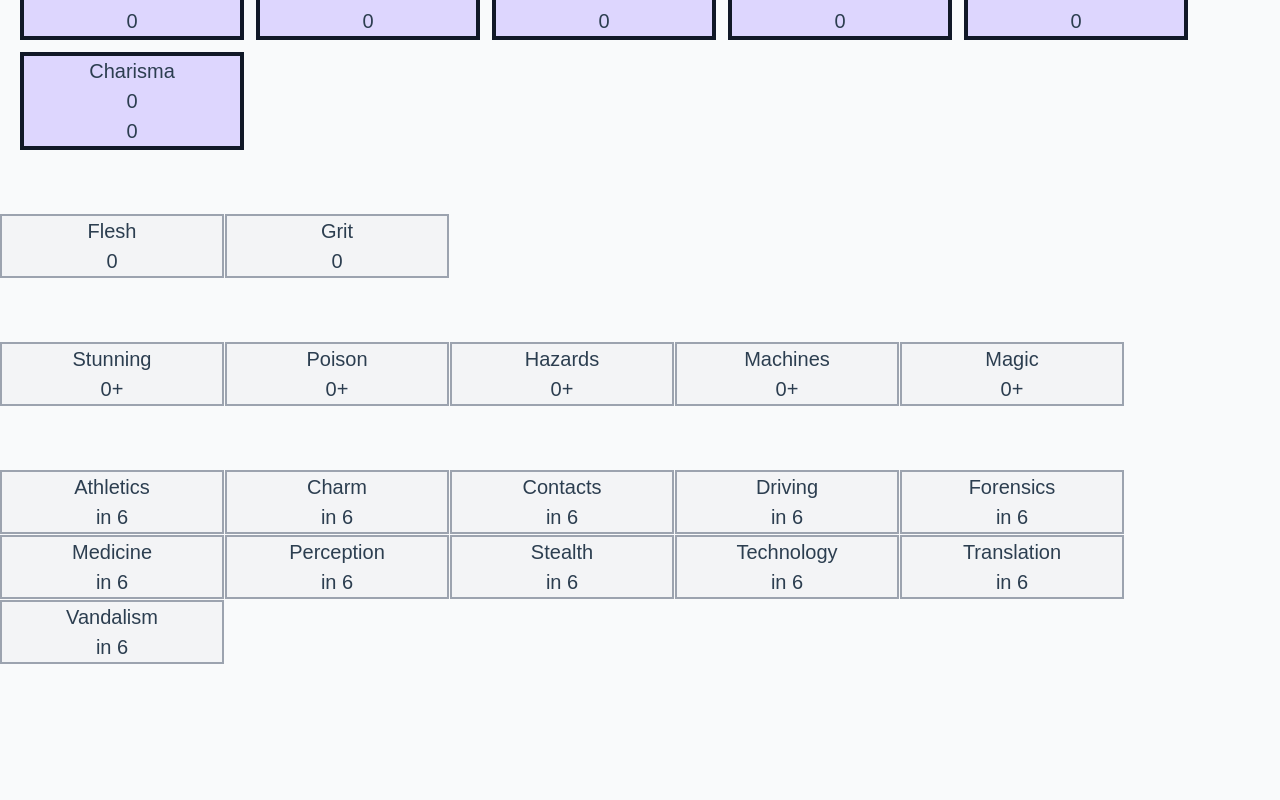
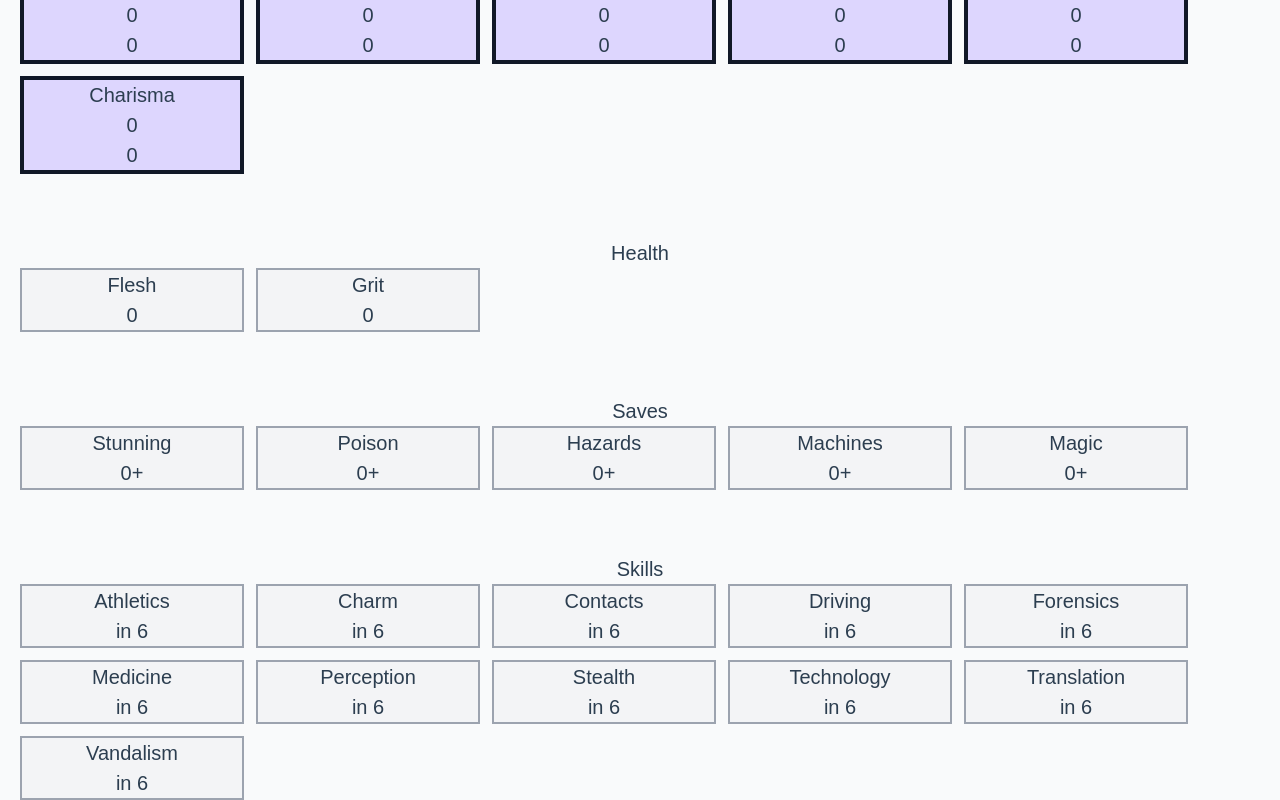
Before and after one commit to alpersad/EEcharacterGen, a Vue app: page / in a window 1280 px wide. Shown: the part 340-1140 px from the top of the page. Before the commit the page ends 1004 px from the top, so only its background shows below. Built offline with nearby package versions, Linux system fonts and the light colour scheme.

Commit message:
updated css: layout

```diff
--- a/src/components/Health.vue
+++ b/src/components/Health.vue
@@ -1,7 +1,12 @@
 <template>
-  <div class="flex flex-wrap gap-px justify-center sm:justify-start">
-    <Flesh :flesh="health.flesh" />
-    <Grit :grit="health.grit" />
+  <div class="w-screen">
+    Health
+    <div
+      class="flex flex-wrap gap-x-3 gap-y-3 justify-center sm:justify-start sm:ml-5"
+    >
+      <Flesh :flesh="health.flesh" />
+      <Grit :grit="health.grit" />
+    </div>
   </div>
 </template>
 
--- a/src/components/Saves.vue
+++ b/src/components/Saves.vue
@@ -1,6 +1,11 @@
 <template>
-  <div class="flex flex-wrap gap-px justify-center sm:justify-start">
-    <Save v-for="save in saves" :key="save.name" :save="save" />
+  <div class="w-screen">
+    Saves
+    <div
+      class="flex flex-wrap gap-x-3 gap-y-3 justify-center sm:justify-start sm:ml-5"
+    >
+      <Save v-for="save in saves" :key="save.name" :save="save" />
+    </div>
   </div>
 </template>
 
--- a/src/components/Selector.vue
+++ b/src/components/Selector.vue
@@ -3,7 +3,7 @@
     Character Select
     <div class="flex justify-center ">
       <select
-        class="border-2 border-gray-900 rounded-md"
+        class="border-2 border-gray-900 rounded-md p-3"
         name="character"
         id="character"
         v-model="character"
--- a/src/components/Skills.vue
+++ b/src/components/Skills.vue
@@ -1,6 +1,11 @@
 <template>
-  <div class="flex flex-wrap gap-px justify-center sm:justify-start">
-    <Skill v-for="skill in skills" :key="skill.name" :skill="skill" />
+  <div class="w-screen">
+    Skills
+    <div
+      class="flex flex-wrap gap-x-3 gap-y-3 justify-center sm:justify-start sm:ml-5"
+    >
+      <Skill v-for="skill in skills" :key="skill.name" :skill="skill" />
+    </div>
   </div>
 </template>
 
```
